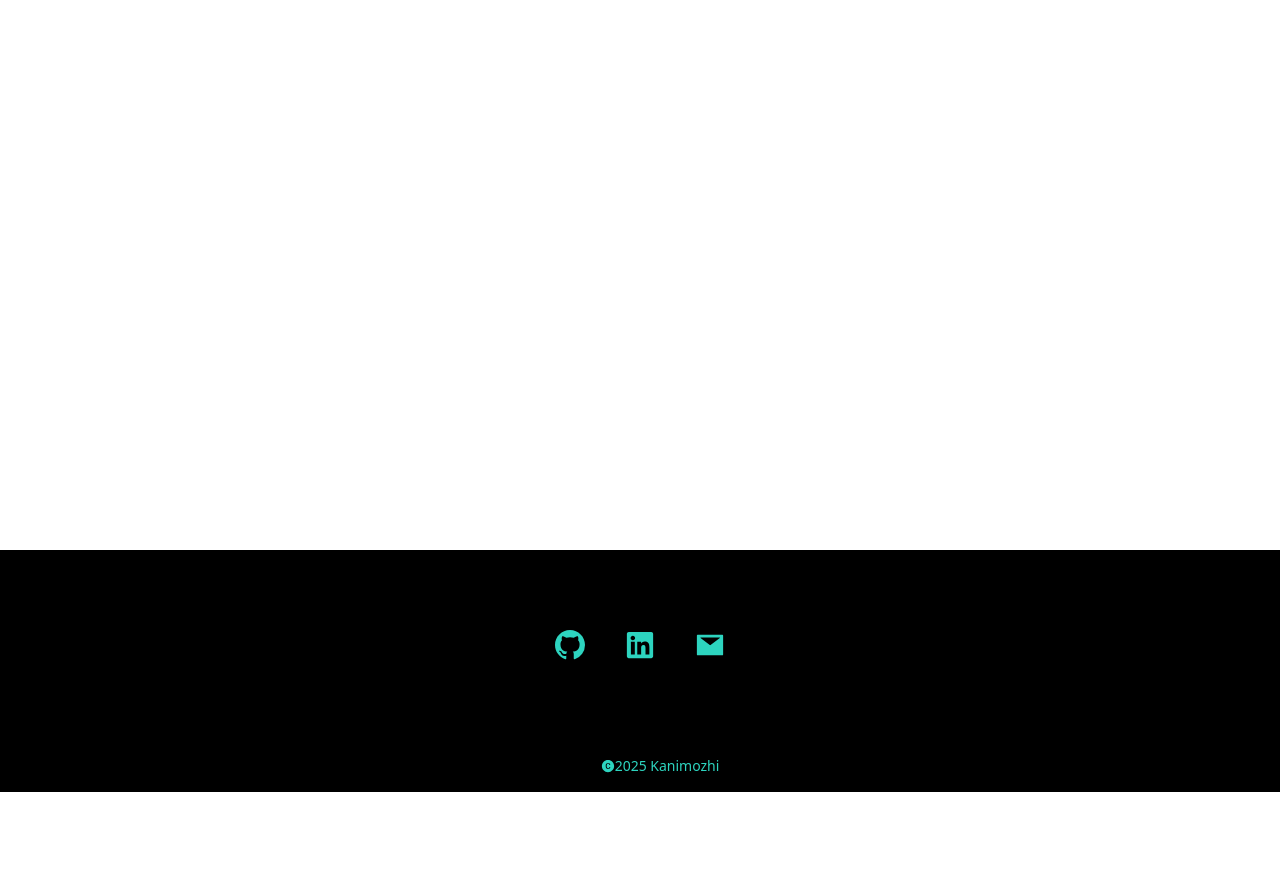
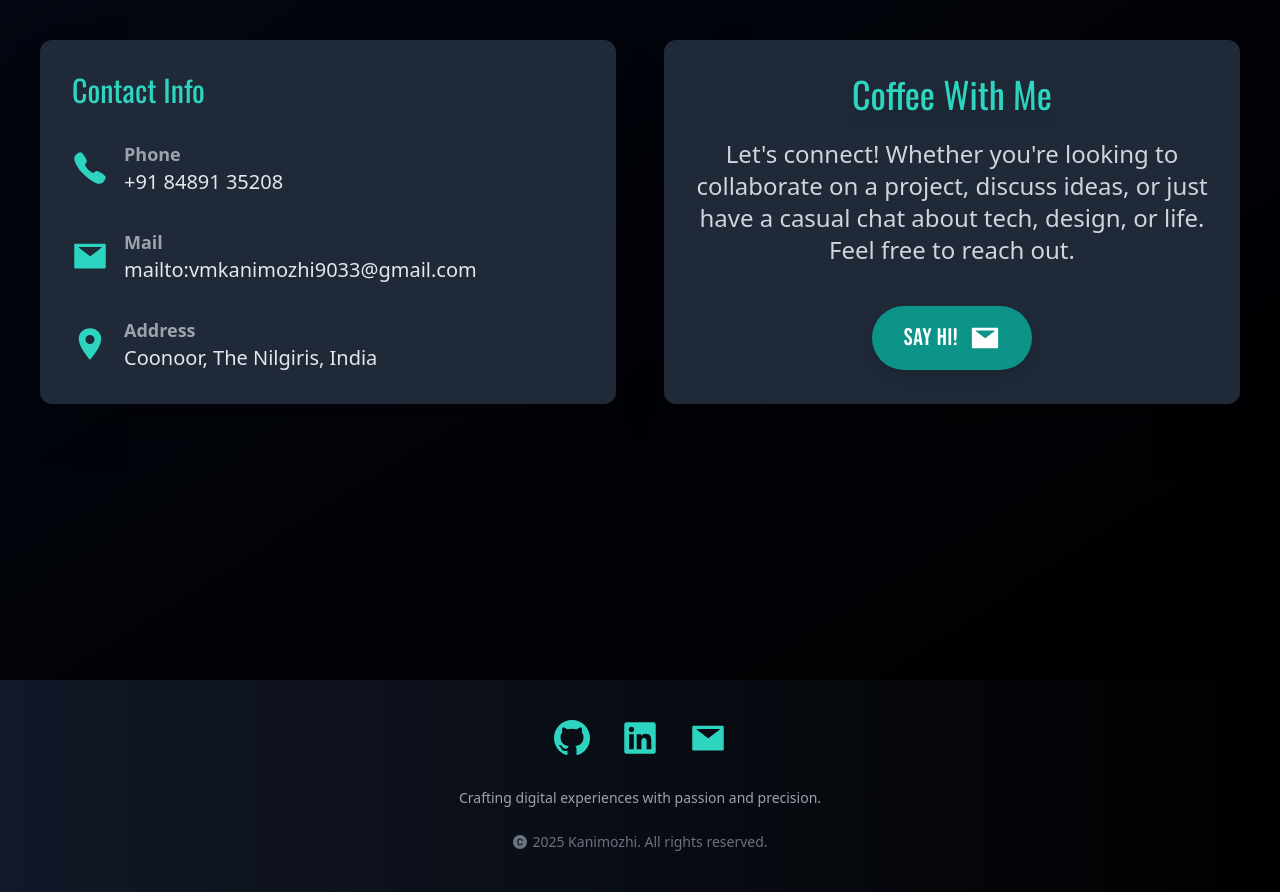
Before and after one commit to Kanimozhi33/portfolio, a React (Vite) app in the folder vite-project/: page /contact in a window 1280 px wide. Shown: the part 220-1112 px from the top of the page. Before the commit the page ends 1012 px from the top, so only its background shows below. Built offline with nearby package versions, Linux system fonts and the light colour scheme.

Commit message:
enhance layout and styling across components; add RevealOnScroll for animations

```diff
--- a/vite-project/src/App.css
+++ b/vite-project/src/App.css
@@ -3,22 +3,22 @@
 @tailwind components;
 @tailwind utilities; */
 
-.content-div {
+/* .content-div {
   opacity: 0; /* Initially hidden */
-}
+/* }
 
 .content-div.active {
   animation: fadeIn 0.3s ease-in-out forwards; /* Apply the fadeIn animation */
-}
+/* } */
 
-@keyframes fadeIn {
-  from {
-    opacity: 0;
-  }
-  to {
-    opacity: 1;
-  }
-}
+/* @keyframes fadeIn { */
+  /* from { */
+    /* opacity: 0; */
+  /* } */
+  /* to { */
+    /* opacity: 1; */
+  /* } */
+/* } */
 
 
 
--- a/vite-project/src/Contact.jsx
+++ b/vite-project/src/Contact.jsx
@@ -1,47 +1,75 @@
-import { IoCall } from "react-icons/io5";
-import { LuMapPinHouse } from "react-icons/lu";
+import { IoCall, IoLocationSharp } from "react-icons/io5"; // Changed LuMapPinHouse to IoLocationSharp for consistency and common use
 import { AiFillMail } from "react-icons/ai";
-import { MAIL} from "./Constant";
+import { MAIL } from "./Constant";
 
+const Contact = () => {
+  return (
+    <div className="bg-gradient-to-br from-gray-950 to-black text-white min-h-screen py-16 px-4">
+      <div className="container mx-auto max-w-6xl">
+        <h1 className="text-5xl font-oswald text-center text-teal-400 mb-12 drop-shadow-lg">
+          Get in Touch
+        </h1>
 
-const Contact = () =>{
-    return (
+        <div className="flex flex-col md:flex-row justify-center items-stretch gap-12">
+          {/* Contact Information Section */}
+          <div className="bg-gray-800 p-8 rounded-xl shadow-2xl flex-1 flex flex-col justify-around">
+            <h2 className="text-3xl font-oswald text-teal-400 mb-8 text-center md:text-left">
+              Contact Info
+            </h2>
+            <div className="space-y-8">
+              <span className="flex items-center space-x-4">
+                <IoCall className="text-4xl text-teal-400 flex-shrink-0" />
+                <div>
+                  <h3 className="text-lg text-gray-400 font-semibold">Phone</h3>
+                  <a href="tel:+918489135208" className="text-gray-200 text-xl hover:text-teal-300 transition-colors duration-300">
+                    +91 84891 35208
+                  </a>
+                </div>
+              </span>
 
-            <div  class="content-div pt-10 flex md:flex-col bg-black">
-                <div className="text-2xl font-oswald space-y-3 p-10">
-                    <span className="flex space-x-2">
-                        <IoCall className="text-teal-400"/><ul>
-                            <li className="text-gray-500">Phone</li>
-                            <li className="text-gray-300">+91 84891 35208</li>
-                        </ul>
-                    </span>
+              <span className="flex items-center space-x-4">
+                <AiFillMail className="text-4xl text-teal-400 flex-shrink-0" />
+                <div>
+                  <h3 className="text-lg text-gray-400 font-semibold">Mail</h3>
+                  <a href={`mailto:${MAIL}`} className="text-gray-200 text-xl hover:text-teal-300 transition-colors duration-300">
+                    {MAIL}
+                  </a>
+                </div>
+              </span>
 
-                    <span className="flex space-x-2">
-                        <AiFillMail className="text-teal-400" /><ul>
-                            <li className="text-gray-500">
-                                Mail
-                            </li >
-                            <li className="text-gray-300">kanimozhi9033vm@gmail.com</li>
-                        </ul>
-                    </span>
-                    <span className="flex space-x-2">
-                        <LuMapPinHouse className="text-teal-400"/><ul>
-                            <li className="text-gray-500">Address</li>
-                            <li className="text-gray-300">Coonoor, The Nilgiris.</li>
-                        </ul>
-                    </span>
+              <span className="flex items-center space-x-4">
+                <IoLocationSharp className="text-4xl text-teal-400 flex-shrink-0" />
+                <div>
+                  <h3 className="text-lg text-gray-400 font-semibold">Address</h3>
+                  <p className="text-gray-200 text-xl">Coonoor, The Nilgiris, India</p>
                 </div>
-                <div className="p-10 font-oswald max-w-[950px]">
-                    <h1 className="text-teal-500 text-3xl">Coffee With Me</h1>
-                    <p className="text-gray-300 text-center text-2xl mt-5">Let's connect! Whether you're looking to collaborate on a project,
-                            discuss ideas, or just have a casual chat about tech, design, or life.
-                            Feel free to reach out.</p>
-                    <div className="rounded-2xl border mx-auto mt-20 items-center max-w-[150px] text-teal-400 border-teal-400 flex text-center hover:bg-teal-400 hover:text-black justify-center">
-                    <a href={MAIL}><span className="font-bebas  flex text-xl p-3">SAY HI! <AiFillMail className="ml-3 "/></span></a>
+              </span>
+            </div>
+          </div>
 
-                    </div>
-                </div></div>
-
-)};
+          {/* Call to Action / Message Section */}
+          <div className="bg-gray-800 p-8 rounded-xl shadow-2xl flex-1 flex flex-col justify-center items-center text-center">
+            <h2 className="text-4xl font-oswald text-teal-400 mb-6 drop-shadow-lg">
+              Coffee With Me
+            </h2>
+            <p className="text-gray-300 text-xl md:text-2xl leading-relaxed mb-10">
+              Let's connect! Whether you're looking to collaborate on a project,
+              discuss ideas, or just have a casual chat about tech, design, or life.
+              Feel free to reach out.
+            </p>
+            <div className="animate-pulse-slow"> {/* Added pulsing animation */}
+              <a
+                href={`mailto:${MAIL}`}
+                className="inline-flex items-center justify-center bg-teal-600 text-white font-bebas tracking-wide text-2xl px-8 py-4 rounded-full hover:bg-teal-500 transition-all duration-300 ease-in-out transform hover:scale-105 shadow-lg"
+              >
+                SAY HI! <AiFillMail className="ml-3 text-3xl" />
+              </a>
+            </div>
+          </div>
+        </div>
+      </div>
+    </div>
+  );
+};
 
 export default Contact;
--- a/vite-project/src/Footer.jsx
+++ b/vite-project/src/Footer.jsx
@@ -2,26 +2,59 @@ import { BsGithub } from "react-icons/bs";
 import { FaLinkedin } from "react-icons/fa";
 import { AiFillMail } from "react-icons/ai";
 import { AiFillCopyrightCircle } from "react-icons/ai";
-import { LINKED_IN } from "./Constant";
-import { GITHUB } from "./Constant";
-import { MAIL } from "./Constant";
-import { Link } from "react-router-dom";
+import { Link } from "react-router-dom"; // Keep if you plan internal links in the future
+import { LINKED_IN, GITHUB, MAIL } from "./Constant"; // Assuming these are well-defined
 
-const Footer =()=>{
-    return (<div className="bg-black">
-              <div className=" items-center space-x-10  text-3xl text-teal-400 max-w-[300px ] mx-auto bg-black">
-                <div className="flex items-center space-x-10 justify-center mt-20">
-                <a href={GITHUB} title="Github profile"><BsGithub  className="hover:text-gray-300"/></a>
-                <a href={LINKED_IN} title="LinkedIn profile "><FaLinkedin  className="hover:text-gray-300" /></a>
-                <a href={MAIL} title="Mail me"><AiFillMail   className="hover:text-gray-300"/></a>
-                </div>
+const Footer = () => {
+  const currentYear = new Date().getFullYear(); // Get current year dynamically
 
+  return (
+    <div className="bg-gradient-to-r from-gray-900 to-black text-white py-10 ">
+      <div className="container mx-auto px-4">
+        {/* Social Icons Section */}
+        <div className="flex justify-center space-x-8 text-4xl mb-8">
+          <a
+            href={GITHUB}
+            title="GitHub profile"
+            target="_blank"
+            rel="noopener noreferrer"
+            className="text-teal-400 hover:text-gray-300 transform hover:scale-110 transition duration-300 ease-in-out"
+          >
+            <BsGithub />
+          </a>
+          <a
+            href={LINKED_IN}
+            title="LinkedIn profile"
+            target="_blank"
+            rel="noopener noreferrer"
+            className="text-teal-400 hover:text-gray-300 transform hover:scale-110 transition duration-300 ease-in-out"
+          >
+            <FaLinkedin />
+          </a>
+          <a
+            href={`${MAIL}`} // Use mailto: for direct email
+            title="Mail me"
+            className="text-teal-400 hover:text-gray-300 transform hover:scale-110 transition duration-300 ease-in-out"
+          >
+            <AiFillMail />
+          </a>
+        </div>
 
-               <div className="text-sm items-center flex mt-20 p-4 text-center justify-center font-thin space-x-2">
-                <AiFillCopyrightCircle />
-                2025  Kanimozhi </div>
-            </div></div>
-    )
+        {/* Optional: Add quick links or a short tagline */}
+        <div className="text-center text-sm mb-6 text-gray-400 font-light">
+          <p>Crafting digital experiences with passion and precision.</p>
+          {/* Example of a quick link to a terms page (if applicable) */}
+          {/* <Link to="/privacy" className="hover:text-teal-400 ml-2">Privacy Policy</Link> */}
+        </div>
+
+        {/* Copyright Section */}
+        <div className="flex items-center justify-center text-sm text-gray-500 font-light space-x-1">
+          <AiFillCopyrightCircle className="text-base" />
+          <span>{currentYear} Kanimozhi. All rights reserved.</span>
+        </div>
+      </div>
+    </div>
+  );
 };
 
 export default Footer;
--- a/vite-project/src/Header.jsx
+++ b/vite-project/src/Header.jsx
@@ -9,9 +9,9 @@ import { LiaProjectDiagramSolid } from "react-icons/lia";
 
 const Header = () =>{
     return (
-        <div className="flex bg-black font-caveat justify-between w-full h-[100px] items-center">
+        <div className="flex bg-black xl:py-12 font-caveat justify-between w-full h-[100px] items-center ">
             <div className="name font-bold text-4xl p-10 ml-20 mt-10 text-teal-400 hover:text-gray-300">
-                <Link to="/">kanimozhi
+                <Link to="/">kanimozhi<span>.</span>
                 </Link>
 
             </div>
--- /dev/null
+++ b/vite-project/src/RevealOnScroll.jsx
@@ -0,0 +1,21 @@
+import React from 'react';
+import { useInView } from 'react-intersection-observer';
+
+const RevealOnScroll = ({ children, delay = 0, threshold = 0.1 }) => {
+  const { ref, inView } = useInView({
+    triggerOnce: true, // Only trigger the animation once
+    threshold: threshold, // Percentage of element visible to trigger
+  });
+
+   return (
+<div
+ref={ref}
+className={`transition-all duration-1000 ease-out ${inView ? 'opacity-100 translate-y-0' : 'opacity-0 translate-y-16'}}
+style={{ transitionDelay: ${delay}ms }`}
+>
+{children}
+</div>
+);
+};
+
+export default RevealOnScroll;
--- a/vite-project/tailwind.config.js
+++ b/vite-project/tailwind.config.js
@@ -14,6 +14,32 @@ module.exports = {
         'oswald':["Oswald", 'sans-serif']
       }
     },
+    screens: {
+      sm: '680px',
+      md: '768px',
+      lg: '960px',
+      xl: '1200px'
+    },
+    keyframes: {
+        fadeInUp: {
+          '0%': {
+            opacity: '0',
+            transform: 'translateY(20px)',
+          },
+          '100%': {
+            opacity: '1',
+            transform: 'translateY(0)',
+          },
+        },
+        fadeIn: { // A simpler fade in
+          '0%': { opacity: '0' },
+          '100%': { opacity: '1' },
+        },
+      },
+      animation: {
+        'fade-in-up': 'fadeInUp 0.8s ease-out forwards',
+        'fade-in': 'fadeIn 1s ease-out forwards',
+      },
   },
   plugins: [
     require('@tailwindcss/forms'), // If you installed it
```
Also changed, not shown: vite-project/src/About.jsx (+5 -5 lines).
